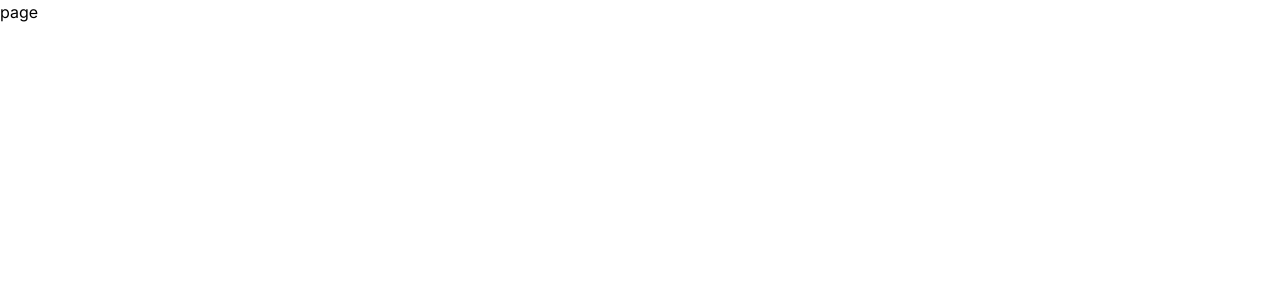
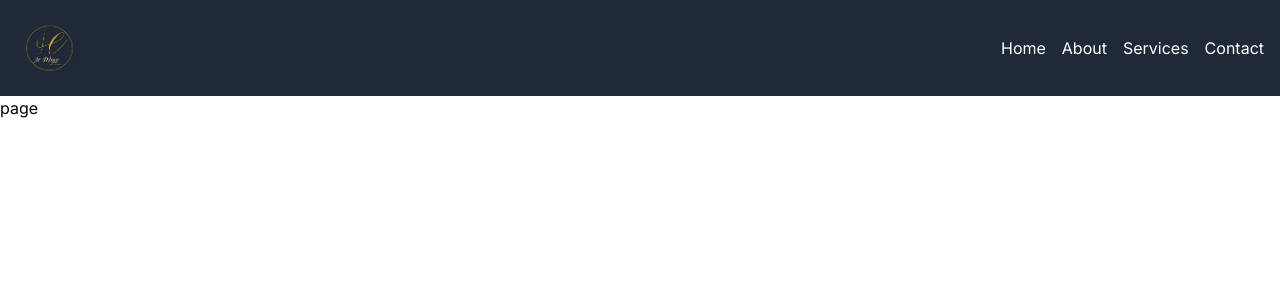
Before and after one commit to Anurag-M-K/ie.mezz, a Next.js app: page /about in a window 1280 px wide. Shown: the top 300 px of the page. Built offline with nearby package versions, Linux system fonts and the light colour scheme.

Commit message:
components added

```diff
--- a/src/app/globals.css
+++ b/src/app/globals.css
@@ -25,3 +25,19 @@
     )
     rgb(var(--background-start-rgb));
 } */
+
+#logo-container {
+  position: fixed;
+
+  width: 50%;
+  height: 50%;
+  display: flex;
+  justify-content: center;
+  align-items: center;
+  background-color: #fff; /* Set the background color if needed */
+  z-index: 999; /* Ensure it's above the content */
+}
+
+#content-container {
+  display: none;
+}
--- a/src/app/layout.tsx
+++ b/src/app/layout.tsx
@@ -1,23 +1,49 @@
-import type { Metadata } from 'next'
-import { Inter } from 'next/font/google'
-import './globals.css'
-import Navbar from '@/components/Navbar'
+'use client'
+import type { Metadata } from "next";
+import { Inter } from "next/font/google";
+import "./globals.css";
+import Navbar from "@/components/Navbar";
+import Image from 'next/image'; // Import the Image component from 'next/image'
+import { useState, useEffect } from 'react';
 
-const inter = Inter({ subsets: ['latin'] })
+const inter = Inter({ subsets: ["latin"] });
 
-export const metadata: Metadata = {
-  title: 'Create Next App',
-  description: 'Generated by create next app',
-}
+ const metadata: Metadata = {
+  title: "Create Next App",
+  description: "Generated by create next app",
+};
 
 export default function RootLayout({
   children,
 }: {
-  children: React.ReactNode
+  children: React.ReactNode;
 }) {
+  const [showLogo, setShowLogo] = useState(true);
+
+  useEffect(() => {
+    const timer = setTimeout(() => {
+      setShowLogo(false);
+    }, 100); // 2 seconds
+
+    return () => clearTimeout(timer);
+  }, []);
   return (
     <html lang="en">
-      <body className={inter.className}>{children}</body>
+      <body className={inter.className}>
+        {showLogo ? (
+
+      <div className="flex justify-center items-center bg-black">
+        <img src="/images/logo.png" className="w-[50%] h-[50%] bg-black rounded-full" alt="Logo" />
+    </div>
+        ) : (
+
+          <div id="content-container" style={{ display: showLogo ? 'none' : 'block' }}>
+          <Navbar />
+        {children}
+    </div>
+        )}
+
+      </body>
     </html>
-  )
+  );
 }
--- a/src/app/page.tsx
+++ b/src/app/page.tsx
@@ -9,7 +9,6 @@ import Image from "next/image";
 export default function Home() {
   return (
     <main>
-      <Navbar />
       <BreLunDinn />
       <Rates />
       <OurVision />
--- a/src/components/Footer.tsx
+++ b/src/components/Footer.tsx
@@ -1,6 +1,7 @@
+'use client'
 import React from 'react';
 import { FaInstagram } from "react-icons/fa";
-
+import Image from 'next/image'; // Import the Image component from 'next/image'
 
 function Footer() {
   return (
@@ -8,7 +9,7 @@ function Footer() {
       <div className="container mx-auto py-4">
         <div className="grid grid-cols-1 sm:grid-cols-2 md:grid-cols-3 gap-4">
           <div className='flex justify-center items-center'>
-            <img src="your-logo.png" alt="Logo" className="w-16 h-16 mb-2" />
+            <img src="/images/logo.png" alt="Logo" className="w-16 h-16 mb-2" />
             <p className="text-sm">ie mezz</p>
           </div>
           <div className='flex justify-center items-center'>
--- a/src/components/Navbar.tsx
+++ b/src/components/Navbar.tsx
@@ -1,26 +1,62 @@
-"use client"
-import React from 'react'
+import React, { useState } from 'react';
+import Image from 'next/image';
+import { AiOutlineMenu } from "react-icons/ai";
 
 function Navbar() {
+  const [showMobileMenu, setShowMobileMenu] = useState(false);
+
+  const toggleMobileMenu = () => {
+    setShowMobileMenu(!showMobileMenu);
+  };
+
   return (
-    <nav className="bg-blue-500 p-4">
+    <nav className="bg-gray-800 p-4">
       <div className="container mx-auto flex justify-between items-center">
-      <div className="text-white font-bold text-lg">Ie Mezz</div>
+        <div className="text-white font-bold text-lg">
+          <Image src="/images/logo.png" width={0} height={0} className="w-16 h-16" alt="" />
+        </div>
         <div className="hidden md:flex space-x-4">
-        <a href="#" className="text-white">Home</a>
-        <a href="#" className="text-white">About</a>
-        <a href="#" className="text-white">Services</a>
-        <a href="#" className="text-white">Contact</a>
+          <a href="#" className="text-white">
+            Home
+          </a>
+          <a href="#" className="text-white">
+            About
+          </a>
+          <a href="#" className="text-white">
+            Services
+          </a>
+          <a href="#" className="text-white">
+            Contact
+          </a>
         </div>
         <div className="md:hidden">
           {/* Mobile menu icon */}
-        <button className="text-white">
-          <i className="fas fa-bars"></i>
+          <button className="text-white" onClick={toggleMobileMenu}>
+            <i className="fas fa-bars"><AiOutlineMenu/></i>
           </button>
         </div>
       </div>
+      <div
+        className={`md:hidden ${showMobileMenu ? 'block' : 'hidden'}`}
+      >
+        {/* Mobile menu content */}
+        <ul className="text-white space-y-2  ">
+          <li>
+            <a href="#">Home</a>
+          </li>
+          <li>
+            <a href="#">About</a>
+          </li>
+          <li>
+            <a href="#">Services</a>
+          </li>
+          <li>
+            <a href="#">Contact</a>
+          </li>
+        </ul>
+      </div>
     </nav>
-  )
+  );
 }
 
-export default Navbar
+export default Navbar;
--- /dev/null
+++ b/src/components/WelcomeLogo.tsx
@@ -0,0 +1,30 @@
+import React, { useState, useEffect } from 'react';
+
+function WelcomeLog() {
+  const [showLog, setShowLog] = useState(true);
+
+  useEffect(() => {
+    // You can use local storage to determine if the user has seen the log before.
+    const hasSeenLog = localStorage.getItem('hasSeenLog');
+    if (hasSeenLog) {
+      setShowLog(false);
+    }
+  }, []);
+
+  const closeLog = () => {
+    setShowLog(false);
+    // Store a flag in local storage to indicate that the user has seen the log.
+    localStorage.setItem('hasSeenLog', 'true');
+  };
+
+  return (
+    showLog && (
+      <div className="welcome-log">
+        <p>Welcome to our website! This is your first visit.</p>
+        <button onClick={closeLog}>Close</button>
+      </div>
+    )
+  );
+}
+
+export default WelcomeLog;
```
Also changed, not shown: public/images/logo.png (added). Lines whose indentation alone changed are shown as unchanged.
